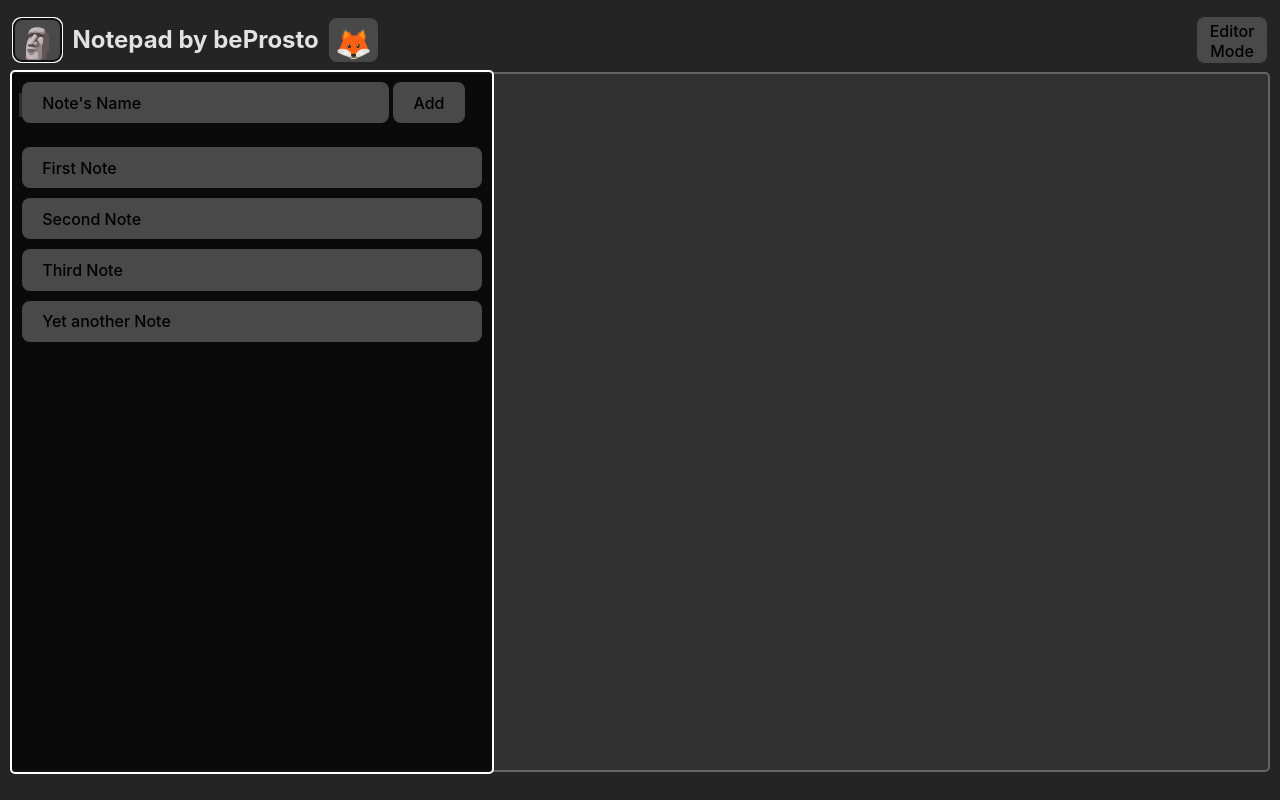
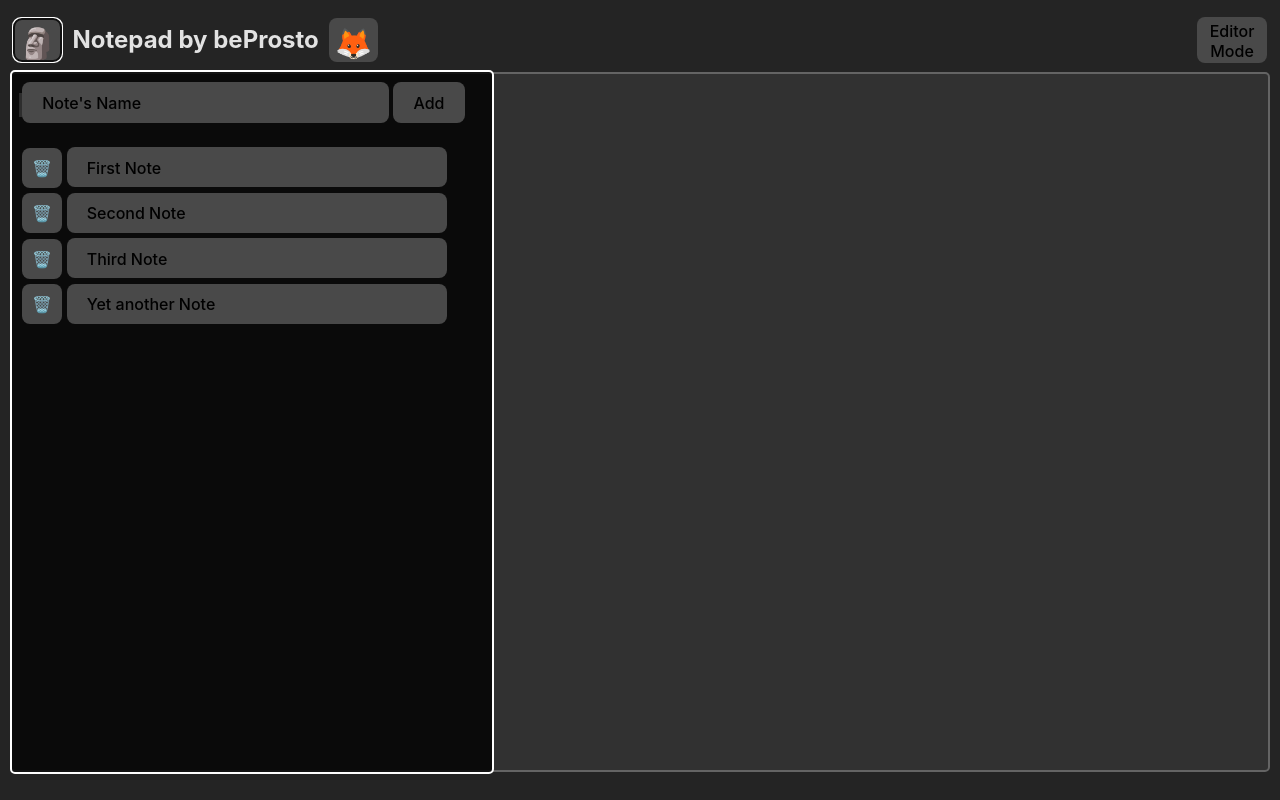
Before and after one commit to beProsto/notepad, a Svelte app: page / in a window 1280 px wide. Both pictures are taken after a click on the button "🏳️‍🌈". Built offline with nearby package versions, Linux system fonts and the light colour scheme.

Commit message:
Sidebar coming toghether

```diff
--- a/src/Nav.svelte
+++ b/src/Nav.svelte
@@ -28,10 +28,20 @@
 	}
 
     .entryButton {
+        text-align: left;
+        height: 40px;
+        width: calc(100% - 80px);
+    }
+    .deleteButton {
+        width: 40px;
+        height: 40px;
+        padding: 5px;
+    }
+    .entry {
         width: calc(100% - 20px);
         margin: 5px 10px;
-        text-align: left;
     }
+
     #EntryList {
         overflow-y: auto;
         width: 100%;
@@ -77,6 +87,13 @@
     function gotoEntry(n) {
         console.log(n);
     }
+    function delEntry(n) {
+        const entryToYeet = entries.findIndex((name) => n == name);
+
+        entries.splice(entryToYeet, 1);
+
+        entries = entries;
+    }
 </script>
 
 
@@ -91,7 +108,10 @@
             </form>
             <div id="EntryList">
                 {#each entries as entry}
-                    <button class="entryButton" on:click={() => gotoEntry(entry)}>{entry}</button>
+                    <div class="entry">
+                        <button class="deleteButton" on:click={() => delEntry(entry)}>🗑️</button>
+                        <button class="entryButton" on:click={() => gotoEntry(entry)}>{entry}</button>
+                    </div>
                 {/each}
             </div>
         </nav>
```
